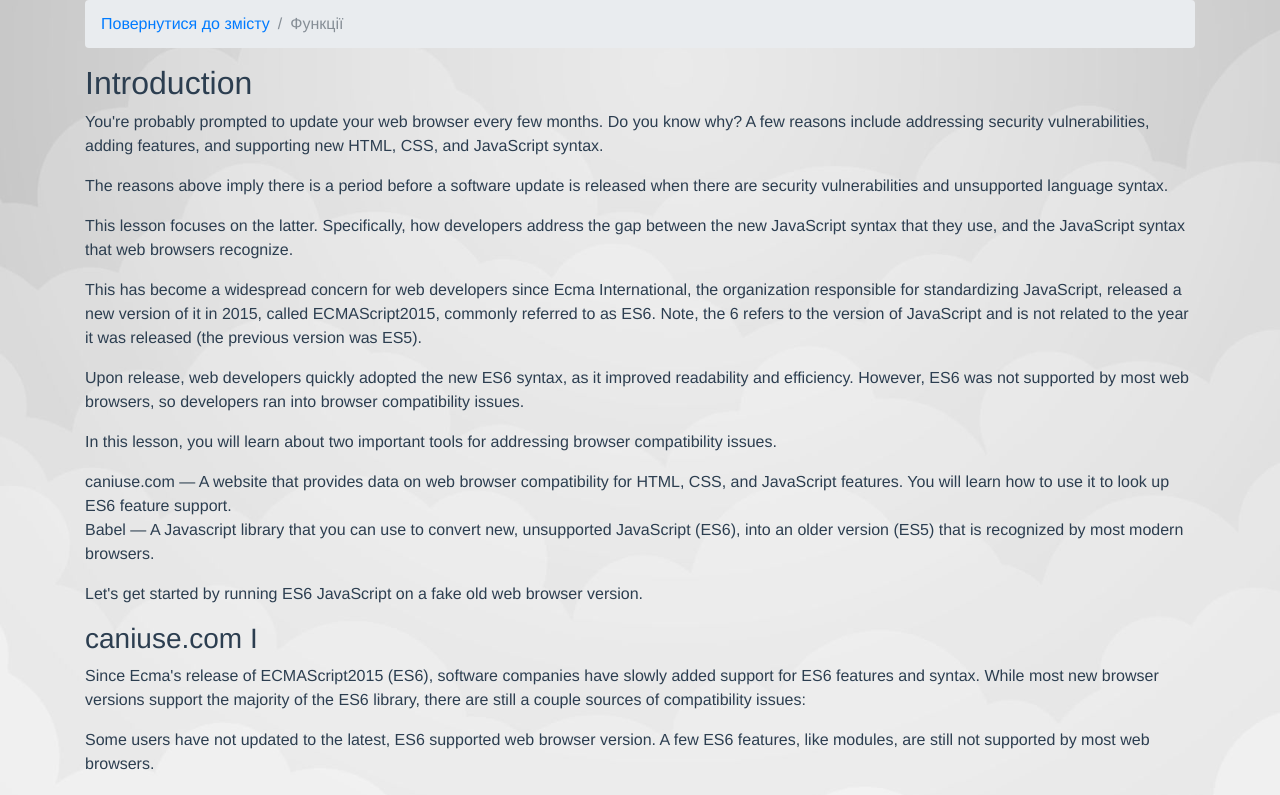
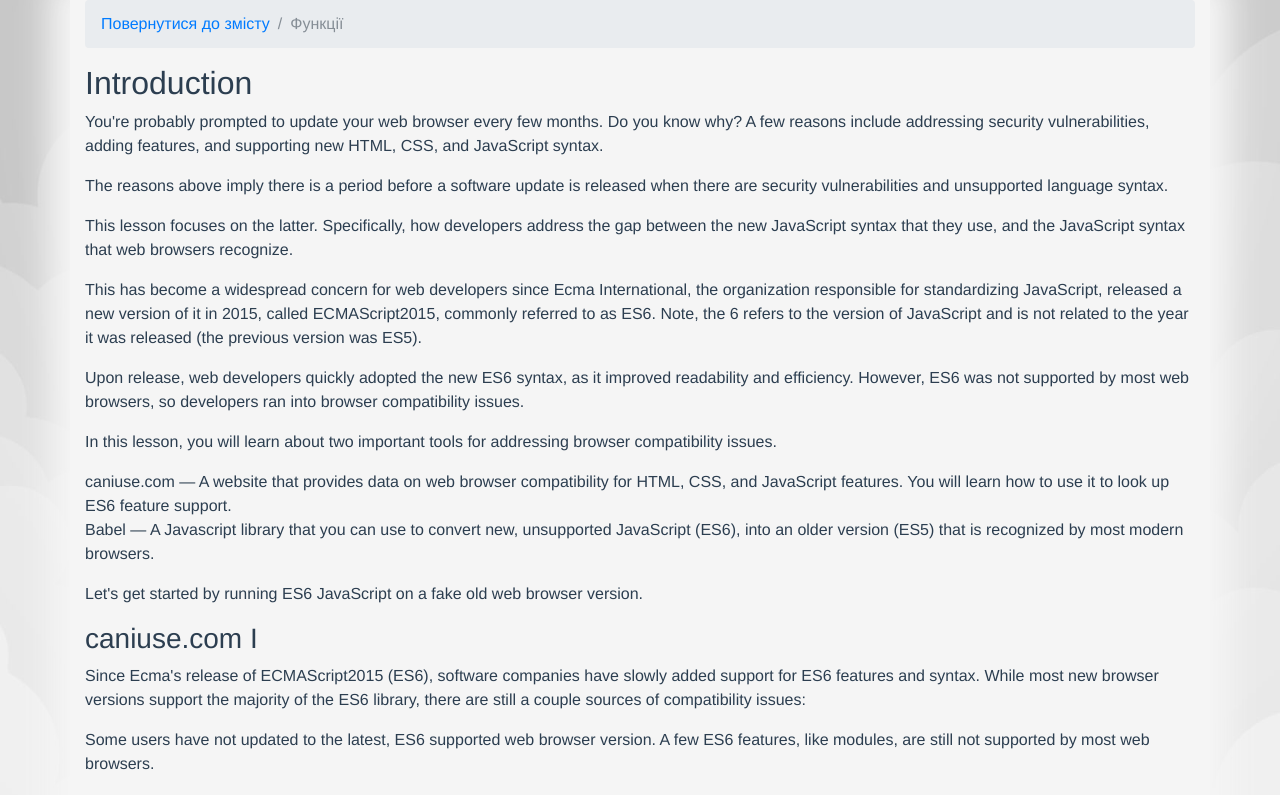
Before and after one commit to kozakevych/lang-studying, a Vue app: page /js-course/browser-compatibility in a window 1280 px wide. Shown: the top 795 px of the page. Built offline with nearby package versions, Linux system fonts and the light colour scheme; what vue-backtotop would draw is missing.

Commit message:
added shadow to container

```diff
--- a/src/App.vue
+++ b/src/App.vue
@@ -84,6 +84,7 @@ html, body {
   height: 100%;
 }
 
+
 body {
   background: url(assets/main-background.jpg) no-repeat center center fixed;
   -webkit-background-size: cover;
@@ -98,6 +99,11 @@ body {
   -moz-osx-font-smoothing: grayscale;
   text-align: center;
   color: #2c3e50;
+}
+
+.container {
+  background: #f5f5f5;
+  box-shadow: 0px 0px 30px 20px #f5f5f5;
 }
 
 .navbar {
--- a/src/components/js-components/js-content.vue
+++ b/src/components/js-components/js-content.vue
@@ -2,7 +2,7 @@
 	<div class="js-content">
 
 <div class="jumbotron-js rounded">
-        <div class="container">
+        <div>
           <h1 class="display-5 course-name">JavaScript</h1>
         </div>
       </div>
--- a/src/components/js-course.vue
+++ b/src/components/js-course.vue
@@ -31,6 +31,9 @@
     width: 100%
   }
 
+  .blog-post {
+  }
+
   .course-name {
     font-family: "Comic Sans MS", cursive, sans-serif;
   }
```
Also changed, not shown: 1 other file (tests, documents, lock files or other folders).
